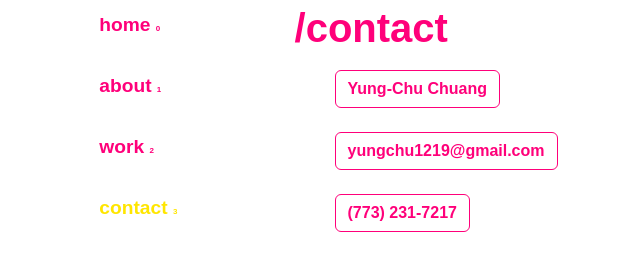
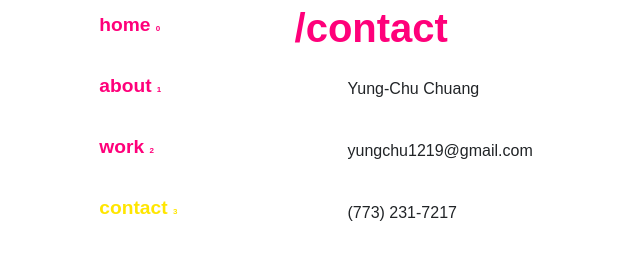
Before and after one commit to yungpiggy1219/React-Portfolio-Website, a JavaScript app: page /contact in a window 1280 px wide. Shown: the part 283-554 px from the top of the page, without its empty margins (0-640 px from the left). Built offline with nearby package versions, Linux system fonts and the light colour scheme; some icons are missing; the HTML template or start-up script is replaced by a standard one.

Commit message:
Update App.css

```diff
--- a/src/App.css
+++ b/src/App.css
@@ -204,7 +204,6 @@ h6 {
   text-decoration: none !important;
   border-color: #FF007A !important;
   font-weight: bold !important;
-
 }
 
 .custom-btn:hover {
@@ -215,6 +214,19 @@ h6 {
 
 .image {
   width: 30rem;
+}
+
+.hoverUnderline .custom-btn {
+  color: #212427 !important;
+  text-decoration: none !important;
+  border-color: transparent !important;
+  font-weight: normal !important;
+}
+
+.hoverUnderline .custom-btn:hover {
+  color: #FF007A !important;
+  text-decoration: none !important;
+  background-color: transparent !important;
 }
 
 /* -------- End of Typing Effect -------- */
```
